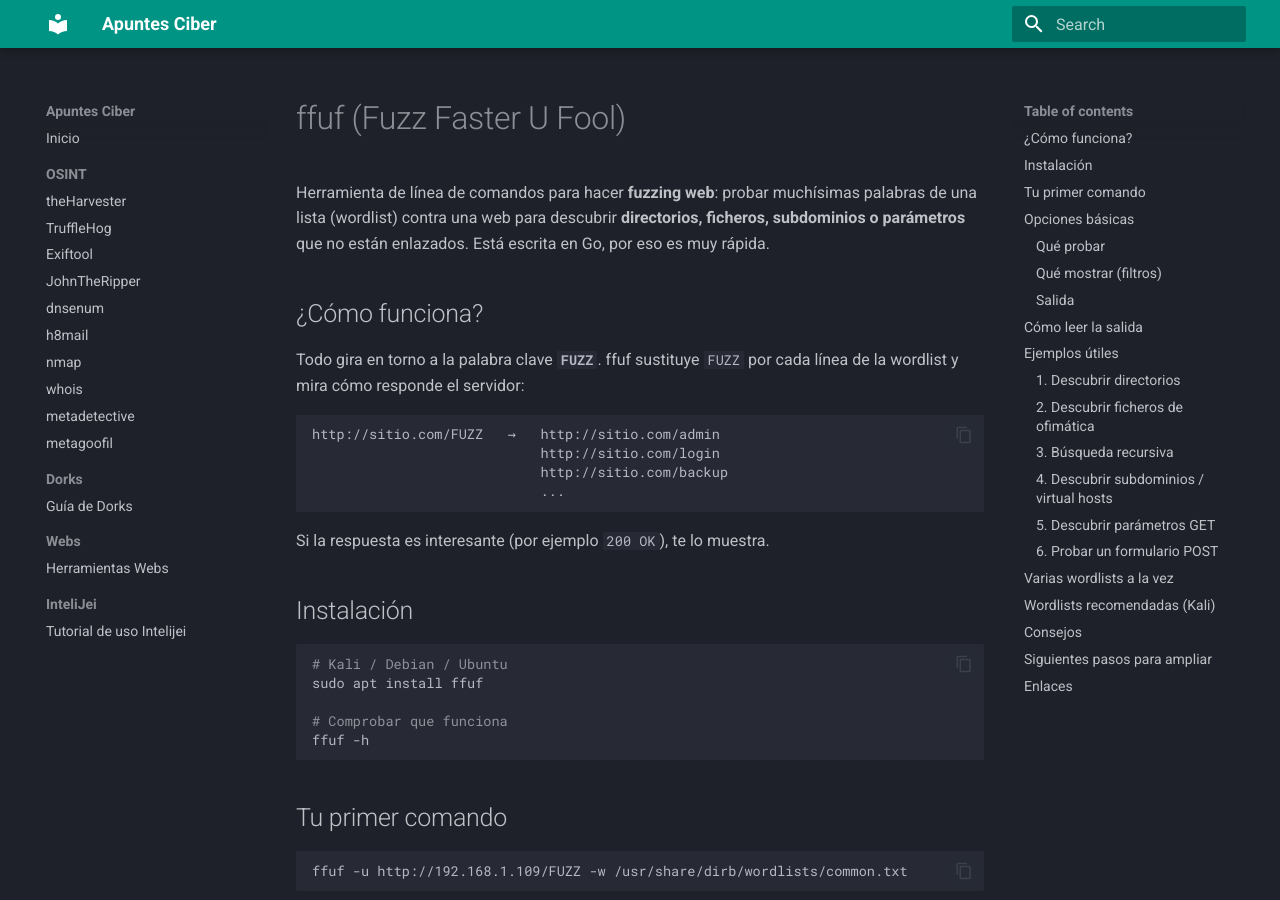
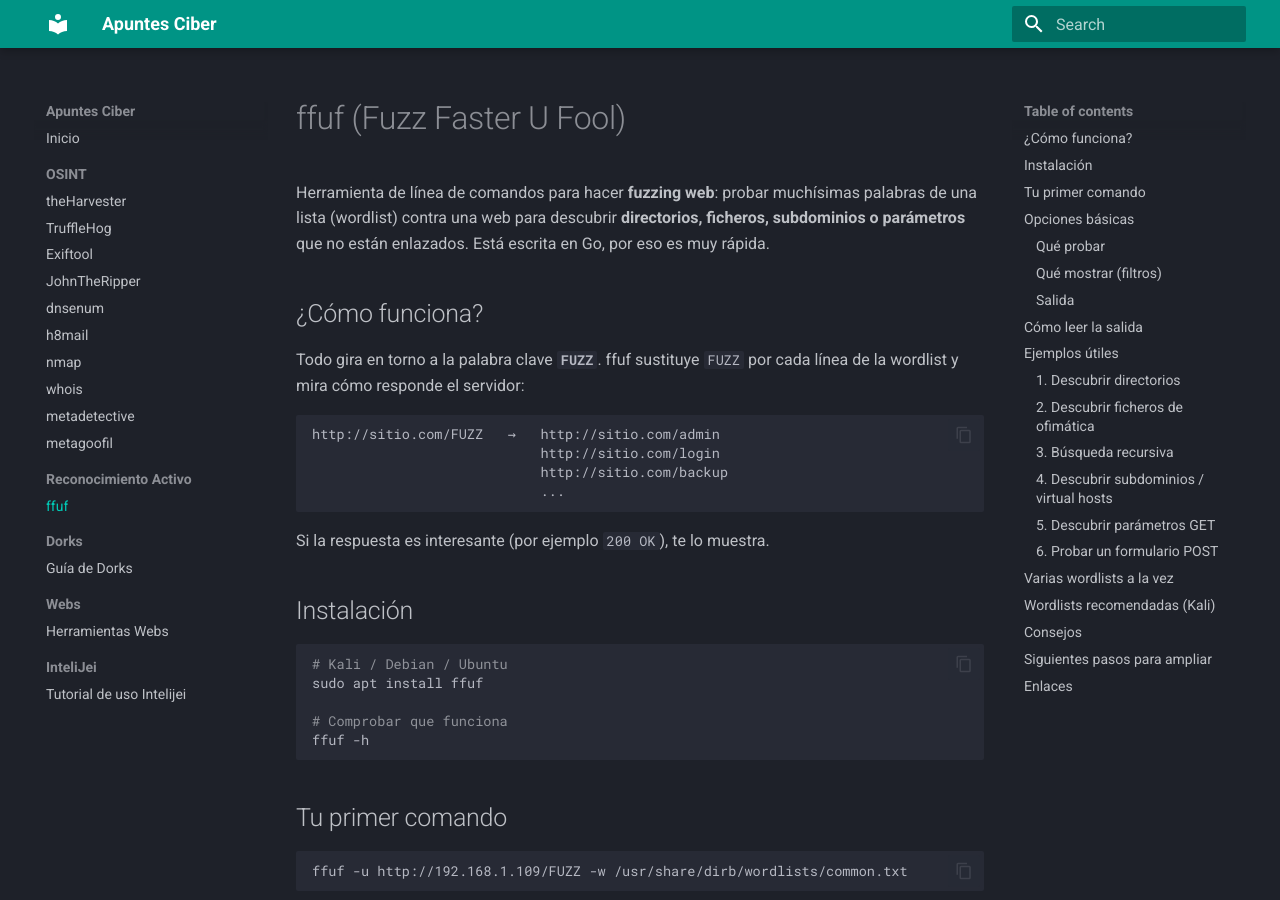
Before and after one commit to ManelCA/ManelCA.github.io, an MkDocs documentation site: the page built from docs/ReconocimientoActivo/ffuf.md, in a window 1280 px wide and 900 px high. Built offline with MkDocs 1.6.1 and Material for MkDocs 9.7.7, drawn with Linux system fonts in a browser that asks for light colours.

Commit message:
Update mkdocs.yml

```diff
--- a/mkdocs.yml
+++ b/mkdocs.yml
@@ -31,6 +31,8 @@ nav:
       - whois: OSINT/whois.md
       - metadetective: OSINT/metadetective.md
       - metagoofil: OSINT/metagoofil.md
+  - Reconocimiento Activo:
+      - ffuf: ReconocimientoActivo/ffuf.md
   - Dorks:
       - Guía de Dorks: Dorks/dorks.md
   - Webs:
```
